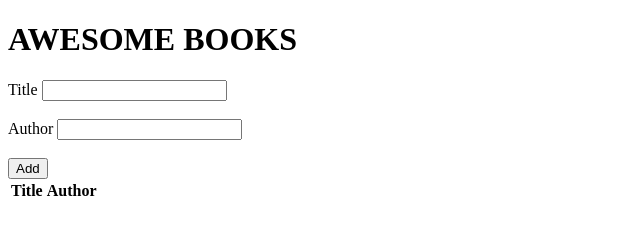
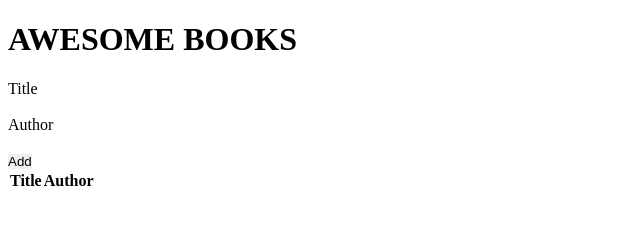
Before and after one commit to altontonn/library, a website: page index.html in a window 1280 px wide. Shown: the whole page, without its empty margins (0-640 px from the left). Drawn offline with Linux system fonts and the light colour scheme.

Commit message:
add some styles

```diff
--- a/main.css
+++ b/main.css
@@ -1,3 +1,5 @@
 * {
   box-sizing: border-box;
+  padding: 0;
+  border: 0;
 }
```
